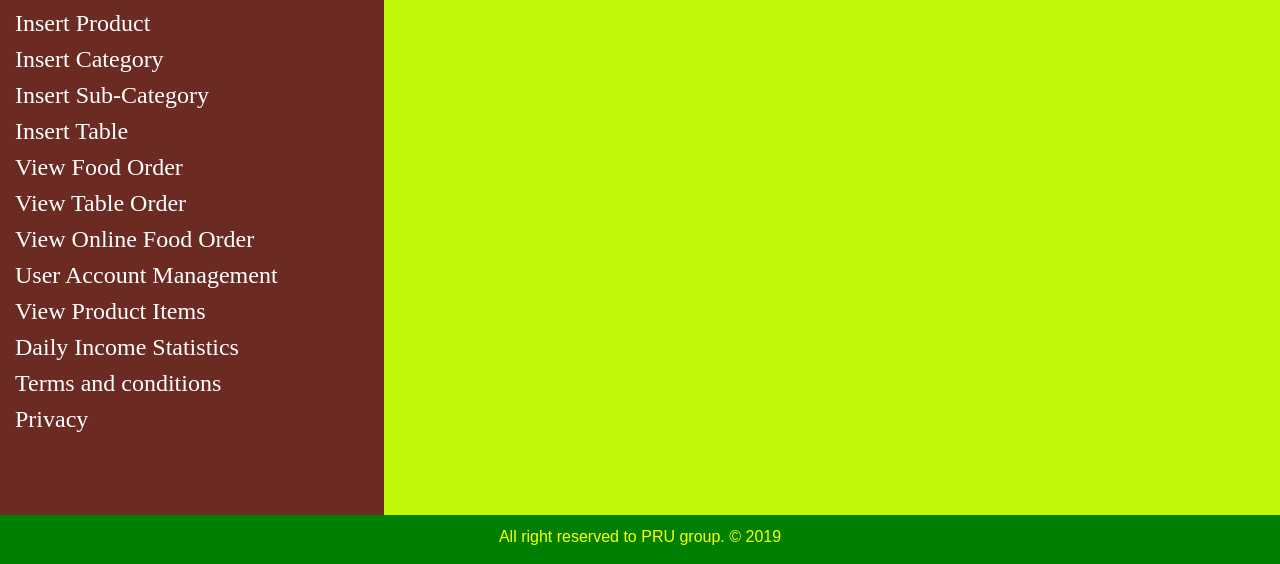
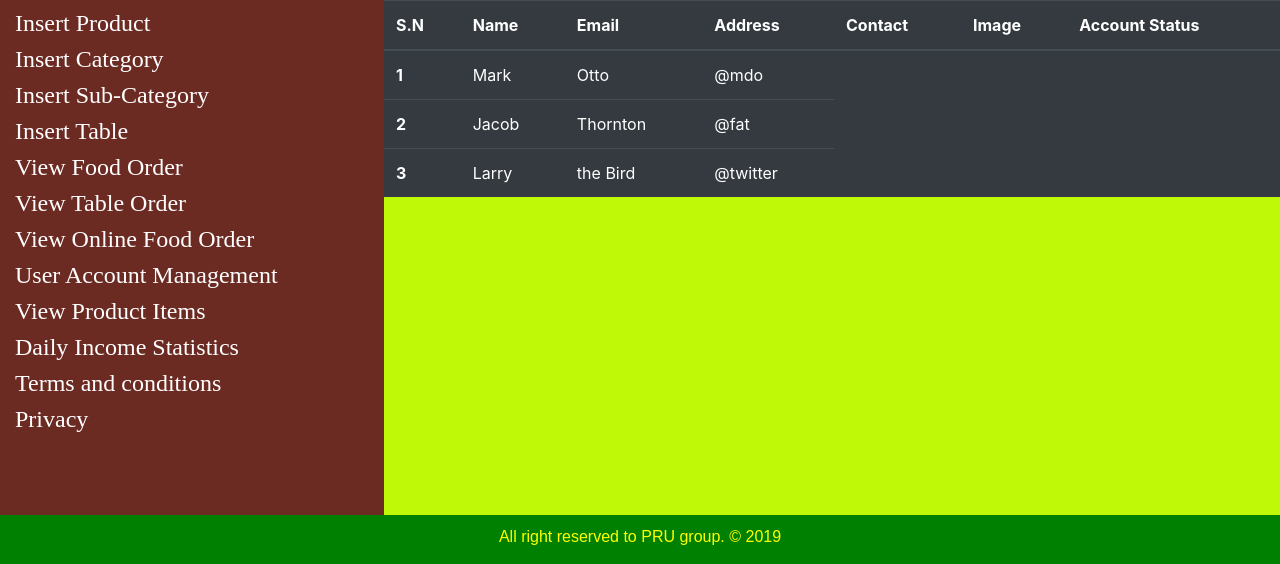
Before and after one commit to gpujwal054/WebAppOnlineFoodReservation, a PHP site: page /user_accountManagement.php in a window 1280 px wide. Shown: the part 100-664 px from the top of the page. Run offline with PHP 8.4, Linux system fonts and the light colour scheme.

Commit message:
User account file committed

```diff
--- a/user_accountManagement.php
+++ b/user_accountManagement.php
@@ -13,7 +13,39 @@
 	<div class="container_wrapper" style="width: 100%;height: 515px">
 		<?php include 'sidebar.php'; ?>
 		<div class="content" style="width:70%;float:right;height:515px;background-color: #BFF908">
-
+			<table class="table table-dark">
+				<thead>
+				<tr>
+				  <th scope="col">S.N</th>
+				  <th scope="col">Name</th>
+				  <th scope="col">Email</th>
+				  <th scope="col">Address</th>
+				  <th scope="col">Contact</th>
+				  <th scope="col">Image</th>
+				  <th scope="col">Account Status</th>
+				</tr>
+				</thead>
+				<tbody>
+				<tr>
+				  <th scope="row">1</th>
+				  <td>Mark</td>
+				  <td>Otto</td>
+				  <td>@mdo</td>
+				</tr>
+				<tr>
+				  <th scope="row">2</th>
+				  <td>Jacob</td>
+				  <td>Thornton</td>
+				  <td>@fat</td>
+				</tr>
+				<tr>
+				  <th scope="row">3</th>
+				  <td>Larry</td>
+				  <td>the Bird</td>
+				  <td>@twitter</td>
+				</tr>
+				</tbody>
+			</table>
 		</div>
 	</div>
 	<?php include 'footer.php';?>
```
